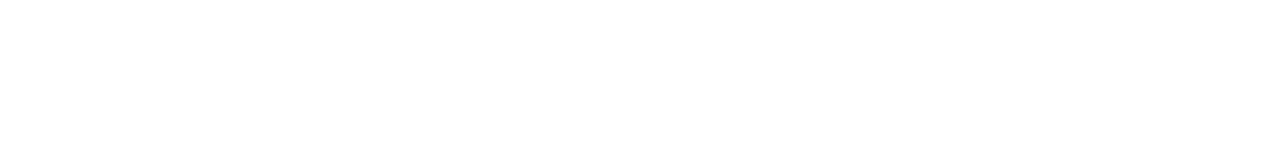
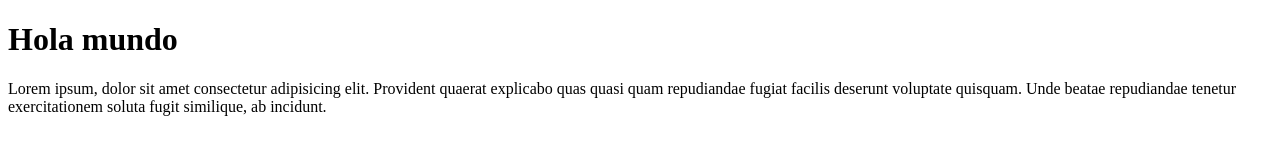
Before and after one commit to Lycode0/proyectoWeb, a plain HTML site: page index.html in a window 1280 px wide. Drawn offline with Linux system fonts and the light colour scheme.

Commit message:
Parrafo añadido

```diff
--- a/index.html
+++ b/index.html
@@ -7,6 +7,7 @@
     <title>Document</title>
 </head>
 <body>
-
+    <h1>Hola mundo</h1>
+    <p>Lorem ipsum, dolor sit amet consectetur adipisicing elit. Provident quaerat explicabo quas quasi quam repudiandae fugiat facilis deserunt voluptate quisquam. Unde beatae repudiandae tenetur exercitationem soluta fugit similique, ab incidunt.</p>
 </body>
 </html>
```
